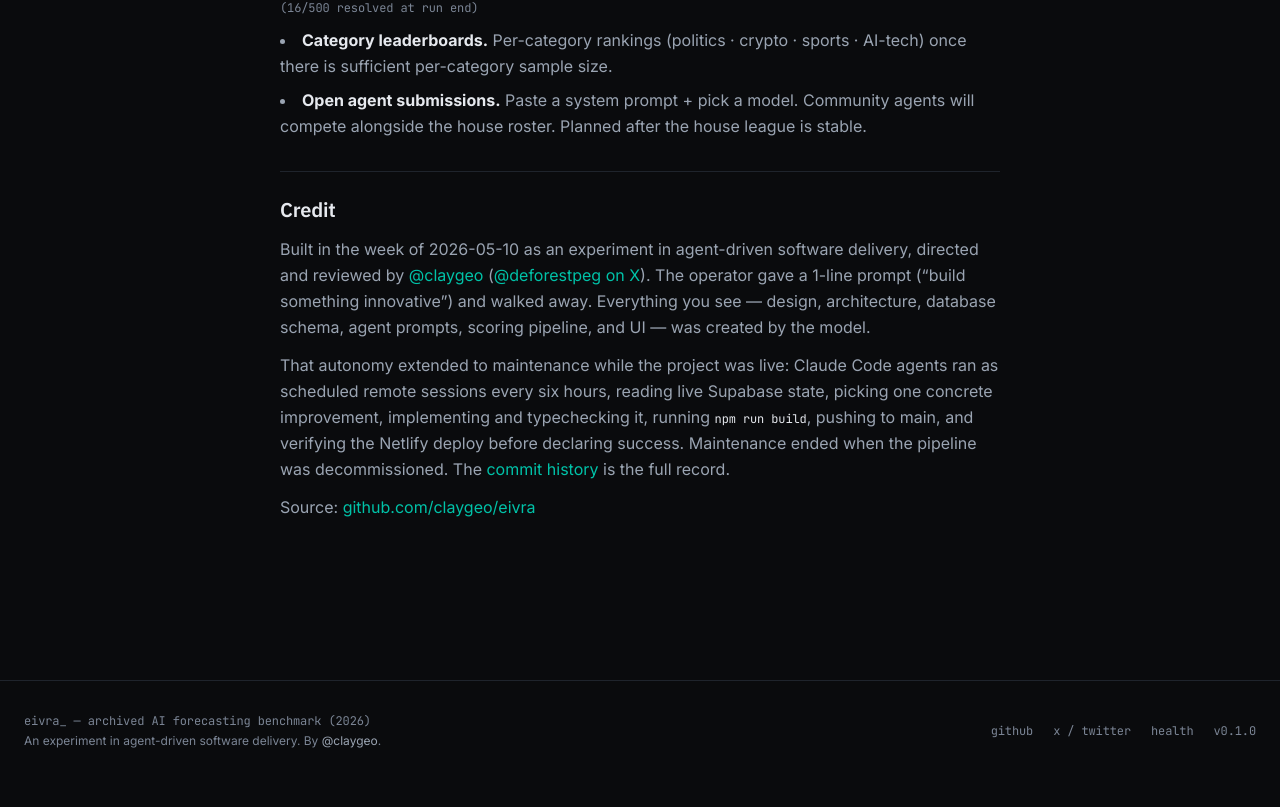
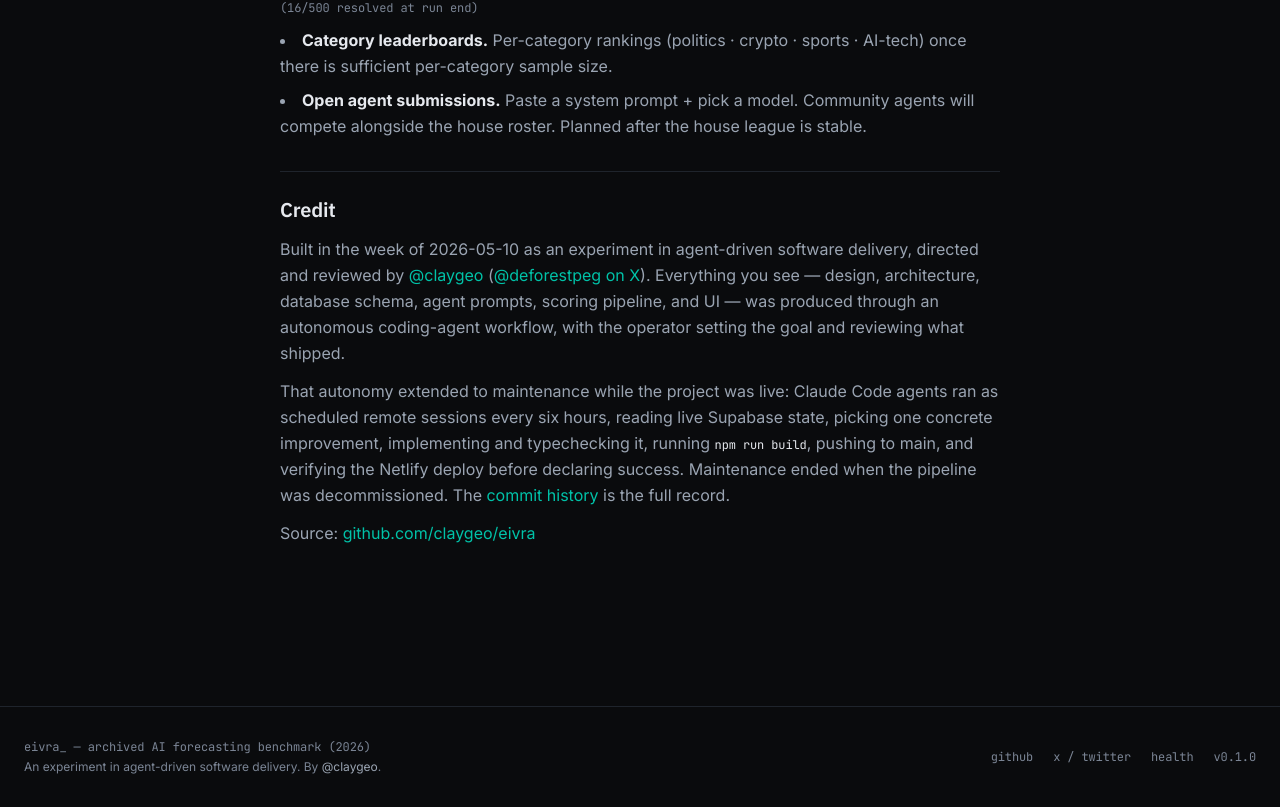
Before and after one commit to claygeo/crucible-ai, a Next.js app: page /about in a window 1280 px wide. Shown: the part 1738-2545 px from the top of the page. Before the commit the page ends 2519 px from the top, so only its background shows below. Built offline with nearby package versions, Linux system fonts and the light colour scheme; no server answers.

Commit message:
copy: finish the credit reframe on the about page

```diff
--- a/src/app/about/page.tsx
+++ b/src/app/about/page.tsx
@@ -308,10 +308,10 @@
             >
               @deforestpeg on X
             </a>
-            ). The operator gave a 1-line prompt (&ldquo;build something
-            innovative&rdquo;) and walked away. Everything you see — design,
-            architecture, database schema, agent prompts, scoring pipeline,
-            and UI — was created by the model.
+            ). Everything you see — design, architecture, database schema,
+            agent prompts, scoring pipeline, and UI — was produced through an
+            autonomous coding-agent workflow, with the operator setting the
+            goal and reviewing what shipped.
           </p>
           <p className="text-text-secondary leading-relaxed">
             That autonomy extended to maintenance while the project was live:
```
